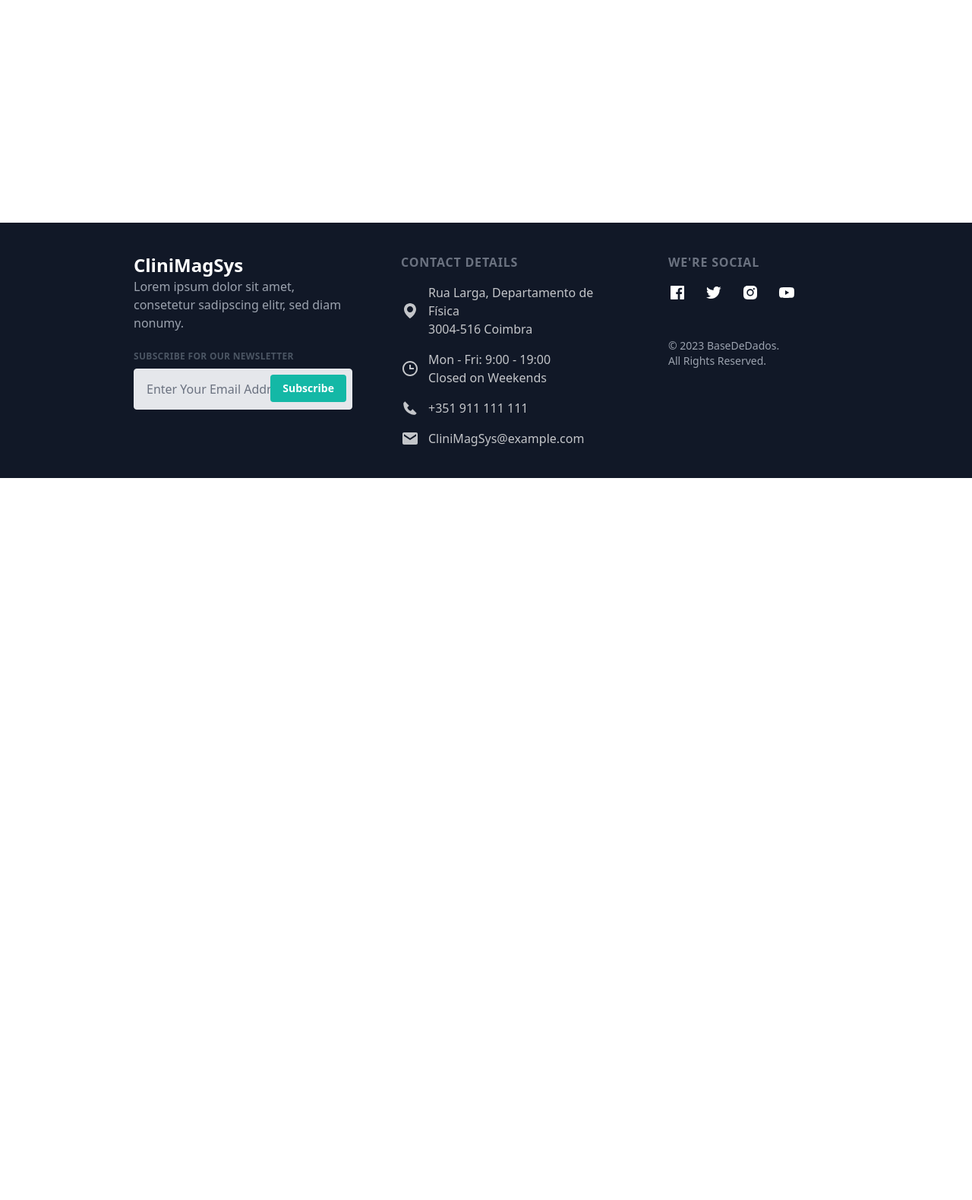
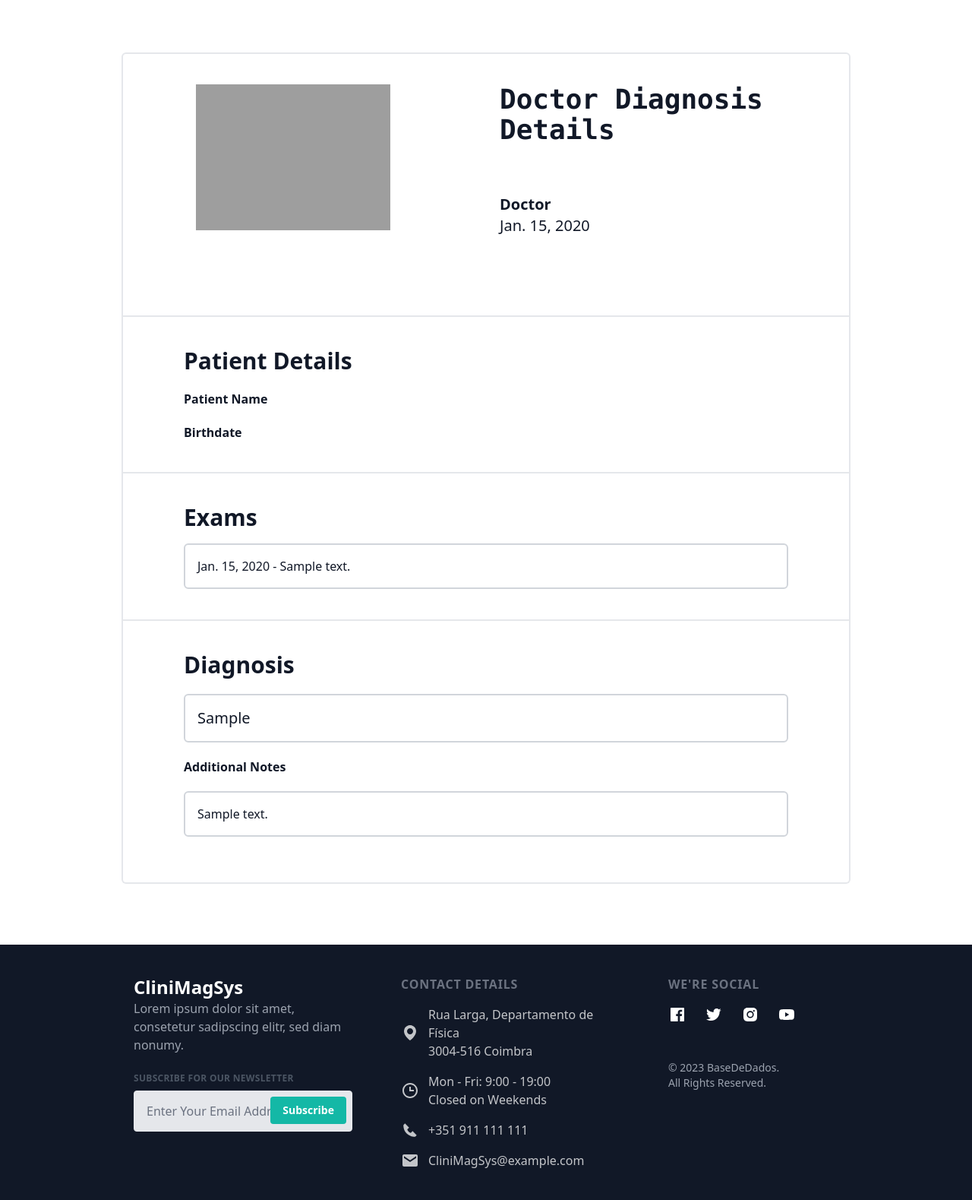
Before and after one commit to AzoreanBoy/hospitalMS, a Django app: page /diagnosisdetails/1 in a window 1280 px wide. Shown: the part 171-1750 px from the top of the page at 76% size. Before the commit the page ends 800 px from the top, so only its background shows below. Run offline with Django 4.2, Linux system fonts and the light colour scheme; tables that the repository leaves empty hold one stand-in row (values such as "Sample post"); parts of the project's set-up code (start-up, migrations or seed data) failed here and were passed over; some libraries are stand-ins or nearby versions; grey boxes are pictures that could not be loaded.

Commit message:
Diagnostic Details
Página de detalhe dos diagnosticos praticamente concluida. Ver apenas a parte dos exames para melhorar alguma coisa e deixar mais bonito.

```diff
--- a/app/templates/app/diagnosisdetails.html
+++ b/app/templates/app/diagnosisdetails.html
@@ -1,6 +1,57 @@
 {% extends 'app/index.html' %}
 {% block content %}
-	{% include 'app/header.html' %}
+    {% include 'app/header.html' %}
     {% include 'app/hero2.html' %}
 
+    <section class="relative bg-white px-4 sm:px-8 lg:px-16 xl:px-40 2xl:px-40 py-20">
+        <div class="flex flex-row w-full border-2 py-10 rounded-t-md">
+            <img src="https://seeklogo.com/images/H/hospital-clinic-plus-logo-7916383C7A-seeklogo.com.png"
+                 class="h-[12rem] float-left mx-24 "/>
+            <div class="ml-12 text-xl w-full">
+                <div class="flex w-full justify-center">
+                    <p class="text-4xl font-extrabold font-mono">Doctor Diagnosis Details</p>
+                </div>
+                <div class="my-16">
+                    <p class="font-bold">Doctor {{ diagnosis.physician.name }}</p>
+                    <p>{{ diagnosis.date }}</p>
+                </div>
+            </div>
+        </div>
+        <div class="w-full border-b-2 border-x-2 py-10">
+            <div class="mx-20">
+                <p class="text-3xl font-bold">Patient Details</p>
+                <div class="flex flex-row space-x-8 my-5">
+                    <p class="font-bold">Patient Name</p>
+                    <p>{{ diagnosis.admission.patient.name }}</p>
+                </div>
+                <div class="flex flex-row space-x-8">
+                    <p class="font-bold">Birthdate</p>
+                    <p>{{ diagnosis.admission.patient.birth_date }}</p>
+                </div>
+            </div>
+        </div>
+        {% if exams|length > 0 %}
+            <div class="w-full border-b-2 border-x-2 py-10">
+                <div class="mx-20">
+                    <p class="text-3xl font-bold mb-4">Exams</p>
+                    {% for exam in exams %}
+                        <div class="border-2 border-gray-300 rounded-md p-4">
+                            {{ exam.exam_date }} - {{ exam.exam }}
+                        </div>
+                    {% endfor %}
+
+                </div>
+            </div>
+        {% endif %}
+        <div class="w-full border-b-2 border-x-2 py-10 rounded-b-md">
+            <p class="mx-20 font-bold text-3xl">Diagnosis</p>
+            <div class="mx-20 border-2 border-gray-300 rounded-md text-xl p-4 my-5">
+                {{ diagnosis.diagnosis }}
+            </div>
+            <p class="mx-20 font-bold">Additional Notes</p>
+            <p class="mx-20 border-2 border-gray-300 rounded-md p-4 my-5">{{ diagnosis.comment }}</p>
+        </div>
+
+    </section>
+
 {% endblock %}
--- a/app/views.py
+++ b/app/views.py
@@ -147,4 +147,5 @@ def diagnosis(request):
 
 def diagnosisdetails(request, pk):
     diagnosis = Diagnosis.objects.get(pk=pk)
-    return render(request, "app/diagnosisdetails.html", {"diagnosis": diagnosis, })
+    exams = Exam.objects.filter(admission=diagnosis.admission)
+    return render(request, "app/diagnosisdetails.html", {"diagnosis": diagnosis, "exams": exams})
--- a/theme/static/css/dist/styles.css
+++ b/theme/static/css/dist/styles.css
@@ -866,6 +866,11 @@ select {
   margin-bottom: 2.5rem;
 }
 
+.my-16 {
+  margin-top: 4rem;
+  margin-bottom: 4rem;
+}
+
 .my-2 {
   margin-top: 0.5rem;
   margin-bottom: 0.5rem;
@@ -1232,13 +1237,24 @@ select {
   border-radius: 0.75rem;
 }
 
-.rounded-none {
-  border-radius: 0px;
-}
-
-.rounded-s {
-  border-start-start-radius: 0.25rem;
-  border-end-start-radius: 0.25rem;
+.rounded-t {
+  border-top-left-radius: 0.25rem;
+  border-top-right-radius: 0.25rem;
+}
+
+.rounded-t-sm {
+  border-top-left-radius: 0.125rem;
+  border-top-right-radius: 0.125rem;
+}
+
+.rounded-t-md {
+  border-top-left-radius: 0.375rem;
+  border-top-right-radius: 0.375rem;
+}
+
+.rounded-b-md {
+  border-bottom-right-radius: 0.375rem;
+  border-bottom-left-radius: 0.375rem;
 }
 
 .border {
```
Also changed, not shown: app/templates/app/physiciandetails.html (indentation only).
